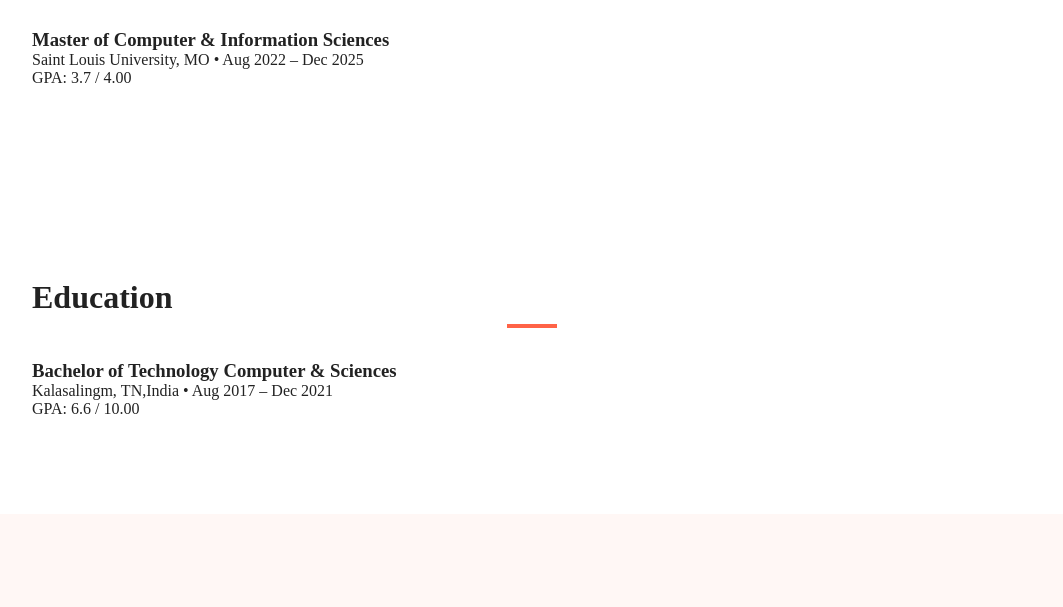
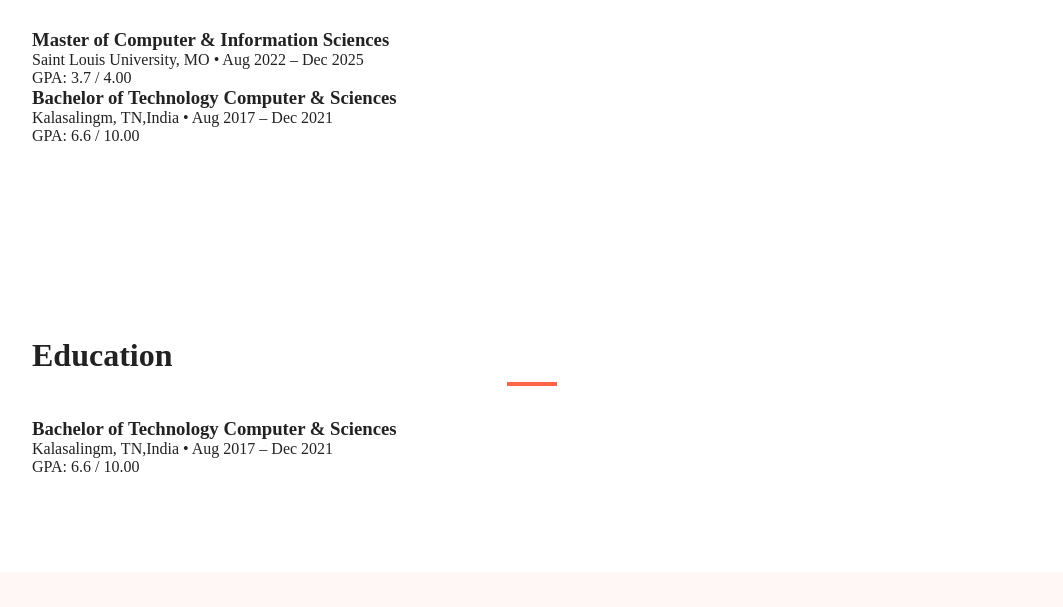
Before and after one commit to harshathunga/ADV-SOFTWARE-DEVLOPMENT, a plain HTML site: page index.html in a window 1280 px wide. Shown: the part 1301-1908 px from the top of the page, without its empty margins (108-1171 px from the left). Drawn offline with nearby package versions, Linux system fonts and the light colour scheme; a small style sheet from the web is missing.

Commit message:
Update index.html

```diff
--- a/index.html
+++ b/index.html
@@ -93,6 +93,15 @@
         <p>
           Saint Louis University, MO &bull; Aug 2022 – Dec 2025<br />
           GPA: 3.7 / 4.00
+        </p>
+      </div>
+
+
+            <div class="edu-item">
+        <h3>Bachelor of Technology Computer &amp; Sciences</h3>
+        <p>
+          Kalasalingm, TN,India &bull; Aug 2017 – Dec 2021<br />
+          GPA: 6.6 / 10.00
         </p>
       </div>
     </div>
```
